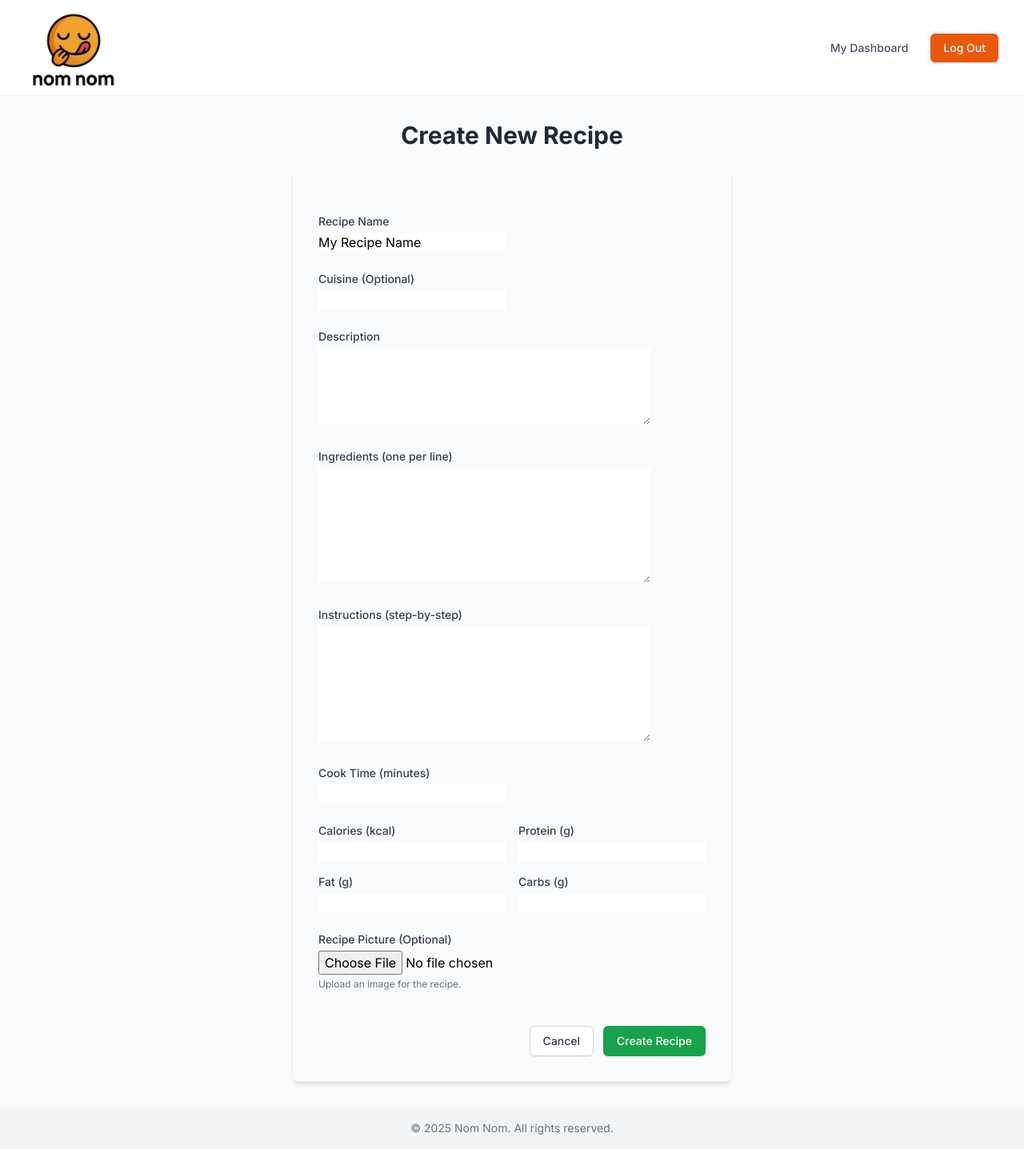
After one commit to ManavRaja/cs-2300-project, a Django app: page /user/createrecipe/ in a window 1280 px wide. The commit adds this page. Shown: the whole page at 80% size. Run offline with Django 5.2, Linux system fonts and the light colour scheme; some libraries are stand-ins or nearby versions.

Commit message:
full user CustomRecipe functionality; added form validation for (user, recipe_name) uniqueness constraint in view.py and forms.py

```diff
--- /dev/null
+++ b/recipe_site/main_app/forms.py
@@ -0,0 +1,69 @@
+from django import forms
+from .models import CustomRecipe, User, Recipe
+
+# Renamed form to match user's code and updated fields/widgets
+class RecipeForm(forms.ModelForm):
+    """
+    A ModelForm for creating and updating CustomRecipe instances.
+    It automatically handles the unique_together constraint validation
+    by checking against the user provided during instantiation.
+    """
+    class Meta:
+        model = CustomRecipe
+        # Updated fields list based on user's form
+        fields = [
+            'name', 'cuisine', 'description', 'ingredients',
+            'instructions', 'cook_time', 'calories', 'protein',
+            'fat', 'carbohydrates', 'picture'
+        ]
+        # Added widgets from user's form
+        widgets = {
+            'description': forms.Textarea(attrs={'rows': 4}),
+            'ingredients': forms.Textarea(attrs={'rows': 6}),
+            'instructions': forms.Textarea(attrs={'rows': 6}),
+        }
+        # Note: 'user' field is intentionally excluded from 'fields' list.
+        # It is assigned in the view/form logic.
+
+    def __init__(self, *args, **kwargs):
+        """
+        Initializes the form and expects 'user' to be passed in kwargs
+        when creating or editing a CustomRecipe.
+        """
+        # Get the user from the view kwargs if passed, otherwise None
+        self.user = kwargs.pop('user', None)
+        super().__init__(*args, **kwargs)
+
+    def clean(self):
+        """
+        Override clean() for custom validation beyond model validation.
+        ModelForm already handles unique_together based on the instance's user.
+        """
+        cleaned_data = super().clean()
+        return cleaned_data
+
+    def save(self, commit=True):
+        """
+        Override save to assign the user before saving the instance.
+        """
+        # Create the instance but don't save to DB yet
+        instance = super().save(commit=False)
+
+        # Assign the user obtained during form initialization
+        if self.user:
+            instance.user = self.user
+        elif not instance.pk:
+            raise ValueError("User must be provided to save a new CustomRecipe.")
+
+        # Now, save the instance to the database if commit=True
+        if commit:
+            # The unique_together constraint ('user', 'name') validation
+            # happened during form.is_valid(). If that failed, we wouldn't reach here.
+            # The instance.save() call might still raise an IntegrityError if
+            # there's a race condition or if validation was bypassed, but the form
+            # is the primary guard.
+            instance.save()
+            # If you have ManyToMany fields defined in the 'fields' list, save them
+            self.save_m2m()
+
+        return instance
--- /dev/null
+++ b/recipe_site/main_app/templates/main_app/create_recipe.html
@@ -0,0 +1,144 @@
+{% extends "main_app/user_layout.html" %}
+{% load static %} {# Load static if you need it for CSS/JS, though Tailwind is likely handled in user_layout.html #}
+
+{% block content %}
+<div class="max-w-2xl mx-auto px-4 sm:px-6 lg:px-8 py-8">
+
+  {# --- MODIFIED: Changed Heading --- #}
+  <h1 class="text-3xl font-bold text-gray-800 mb-6 text-center">
+    Create New Recipe
+  </h1>
+
+  {# Form for creating the recipe #}
+  {# The action attribute is often left blank to submit to the same URL (the create view) #}
+  <form method="post" enctype="multipart/form-data" class="bg-gray-50 p-6 sm:p-8 rounded-lg shadow-md space-y-6">
+    {% csrf_token %} {# Required for security in Django POST forms #}
+
+    {# Display non-field errors (e.g., validation errors affecting multiple fields) #}
+    {% if form.non_field_errors %}
+      <div class="bg-red-100 border border-red-400 text-red-700 px-4 py-3 rounded relative mb-4" role="alert">
+        <strong class="font-bold">Error!</strong>
+        <span class="block sm:inline">{{ form.non_field_errors }}</span>
+      </div>
+    {% endif %}
+
+    {# Render form fields using Tailwind styling #}
+
+    {# Recipe Name #}
+    <div>
+      <label for="{{ form.name.id_for_label }}" class="block text-sm font-medium text-gray-700 mb-1">Recipe Name</label>
+      {{ form.name }}
+      {% if form.name.errors %}
+        <p class="mt-1 text-xs text-red-600">{{ form.name.errors|striptags }}</p>
+      {% endif %}
+      {% if form.name.help_text %}
+        <p class="mt-1 text-xs text-gray-500">{{ form.name.help_text|safe }}</p>
+      {% endif %}
+    </div>
+
+    {# Cuisine #}
+    <div>
+      <label for="{{ form.cuisine.id_for_label }}" class="block text-sm font-medium text-gray-700 mb-1">Cuisine (Optional)</label>
+      {{ form.cuisine }}
+      {% if form.cuisine.errors %}
+        <p class="mt-1 text-xs text-red-600">{{ form.cuisine.errors|striptags }}</p>
+      {% endif %}
+    </div>
+
+    {# Description #}
+    <div>
+      <label for="{{ form.description.id_for_label }}" class="block text-sm font-medium text-gray-700 mb-1">Description</label>
+      {{ form.description }} {# Assumes widget=forms.Textarea in forms.py #}
+      {% if form.description.errors %}
+        <p class="mt-1 text-xs text-red-600">{{ form.description.errors|striptags }}</p>
+      {% endif %}
+    </div>
+
+    {# Ingredients #}
+    <div>
+      <label for="{{ form.ingredients.id_for_label }}" class="block text-sm font-medium text-gray-700 mb-1">Ingredients (one per line)</label>
+      {{ form.ingredients }} {# Assumes widget=forms.Textarea in forms.py #}
+      {% if form.ingredients.errors %}
+        <p class="mt-1 text-xs text-red-600">{{ form.ingredients.errors|striptags }}</p>
+      {% endif %}
+    </div>
+
+    {# Instructions #}
+    <div>
+      <label for="{{ form.instructions.id_for_label }}" class="block text-sm font-medium text-gray-700 mb-1">Instructions (step-by-step)</label>
+      {{ form.instructions }} {# Assumes widget=forms.Textarea in forms.py #}
+      {% if form.instructions.errors %}
+        <p class="mt-1 text-xs text-red-600">{{ form.instructions.errors|striptags }}</p>
+      {% endif %}
+    </div>
+
+    {# Cook Time #}
+    <div>
+      <label for="{{ form.cook_time.id_for_label }}" class="block text-sm font-medium text-gray-700 mb-1">Cook Time (minutes)</label>
+      {{ form.cook_time }}
+      {% if form.cook_time.errors %}
+        <p class="mt-1 text-xs text-red-600">{{ form.cook_time.errors|striptags }}</p>
+      {% endif %}
+    </div>
+
+    {# Nutritional Info - Grouped for layout #}
+    <div class="grid grid-cols-2 gap-4">
+      <div>
+        <label for="{{ form.calories.id_for_label }}" class="block text-sm font-medium text-gray-700 mb-1">Calories (kcal)</label>
+        {{ form.calories }}
+        {% if form.calories.errors %}<p class="mt-1 text-xs text-red-600">{{ form.calories.errors|striptags }}</p>{% endif %}
+      </div>
+      <div>
+        <label for="{{ form.protein.id_for_label }}" class="block text-sm font-medium text-gray-700 mb-1">Protein (g)</label>
+        {{ form.protein }}
+        {% if form.protein.errors %}<p class="mt-1 text-xs text-red-600">{{ form.protein.errors|striptags }}</p>{% endif %}
+      </div>
+      <div>
+        <label for="{{ form.fat.id_for_label }}" class="block text-sm font-medium text-gray-700 mb-1">Fat (g)</label>
+        {{ form.fat }}
+        {% if form.fat.errors %}<p class="mt-1 text-xs text-red-600">{{ form.fat.errors|striptags }}</p>{% endif %}
+      </div>
+      <div>
+        <label for="{{ form.carbohydrates.id_for_label }}" class="block text-sm font-medium text-gray-700 mb-1">Carbs (g)</label>
+        {{ form.carbohydrates }}
+        {% if form.carbohydrates.errors %}<p class="mt-1 text-xs text-red-600">{{ form.carbohydrates.errors|striptags }}</p>{% endif %}
+      </div>
+    </div>
+
+    {# Picture Upload #}
+    <div>
+      <label for="{{ form.picture.id_for_label }}" class="block text-sm font-medium text-gray-700 mb-1">Recipe Picture (Optional)</label>
+      {# --- REMOVED: Display of current picture --- #}
+      {{ form.picture }} {# Renders the file input #}
+      {% if form.picture.errors %}
+        <p class="mt-1 text-xs text-red-600">{{ form.picture.errors|striptags }}</p>
+      {% endif %}
+       {# --- MODIFIED: Help text --- #}
+       <p class="mt-1 text-xs text-gray-500">Upload an image for the recipe.</p>
+    </div>
+
+    {# Action Buttons #}
+    <div class="pt-5">
+      <div class="flex justify-end space-x-3">
+        {# --- MODIFIED: Cancel Button links to dashboard --- #}
+        {# IMPORTANT: Replace 'user_dashboard' with the actual name of your dashboard URL pattern #}
+        <a href="{% url 'user_dashboard' %}"
+           class="bg-white py-2 px-4 border border-gray-300 rounded-md shadow-sm text-sm font-medium text-gray-700 hover:bg-gray-50 focus:outline-none focus:ring-2 focus:ring-offset-2 focus:ring-indigo-500">
+          Cancel
+        </a>
+        {# --- MODIFIED: Submit Button text --- #}
+        <button type="submit"
+                class="inline-flex justify-center py-2 px-4 border border-transparent shadow-sm text-sm font-medium rounded-md text-white bg-green-600 hover:bg-green-700 focus:outline-none focus:ring-2 focus:ring-offset-2 focus:ring-green-500">
+          Create Recipe
+        </button>
+      </div>
+    </div>
+
+  </form> {# End Form #}
+
+</div> {# End Container #}
+
+{# Removed the block from edit_recipe.html for cleaner separation #}
+{# Add styles globally or via form widgets if needed #}
+
+{% endblock %}
--- a/recipe_site/main_app/templates/main_app/user_layout.html
+++ b/recipe_site/main_app/templates/main_app/user_layout.html
@@ -6,7 +6,7 @@
 {# Keep the navigation block consistent with the original user.html but include a logout button instead of the login, signup buttons #}
 
 <div class="flex items-center space-x-4">
-    <a href="{% url 'user_page' %}" class="text-gray-600 hover:text-orange-600 px-3 py-2 rounded-md text-sm font-medium transition duration-150 ease-in-out">
+    <a href="{% url 'user_dashboard' %}" class="text-gray-600 hover:text-orange-600 px-3 py-2 rounded-md text-sm font-medium transition duration-150 ease-in-out">
         My Dashboard
     </a>
     <a href="{% url 'logout' %}" class="bg-orange-600 hover:bg-orange-700 text-white px-4 py-2 rounded-md text-sm font-medium shadow transition duration-150 ease-in-out">
--- a/recipe_site/main_app/urls.py
+++ b/recipe_site/main_app/urls.py
@@ -2,10 +2,13 @@
 from . import views
 
 urlpatterns = [
-    path('', views.home, name='home'),
+    path('', views.home_view, name='home'),
     path('login/', views.login_view, name='login'),
     path('signup/', views.signup_view, name='signup'),
-    path('user/', views.user_page, name='user_page'),
+    path('user/', views.user_dashboard_view, name='user_dashboard'),
     path('logout', views.logout_view, name='logout'),
-    path('user/recipe/<int:recipe_id>/', views.recipe_detail, name='recipe_detail'),
+    path('user/recipe/<int:recipe_id>/', views.recipe_detail_view, name='recipe_detail'),
+    path('user/recipe/<int:recipe_id>/edit/', views.edit_recipe_view, name='edit_recipe'),
+    path('user/recipe/<int:recipe_id>/deleterecipe/', views.delete_recipe_view, name='delete_recipe'),
+    path('user/createrecipe/', views.create_recipe_view, name='create_recipe'),
 ]
--- a/recipe_site/main_app/views.py
+++ b/recipe_site/main_app/views.py
@@ -1,13 +1,17 @@
-from django.shortcuts import render, HttpResponse
+from django.shortcuts import render, HttpResponse, get_object_or_404, redirect
 from django.http import HttpResponseRedirect
 from django.urls import reverse
 from django.contrib.auth import authenticate, login, logout
 from django.contrib.auth.models import User
 from . models import CustomRecipe, PremadeRecipe, WeeklyMealPlan
+from .forms import RecipeForm
+
+
 
 # Create your views here.
-def home(request):
+def home_view(request):
     return render(request, 'main_app/homepage.html')
+
 
 
 def login_view(request):
@@ -20,7 +24,7 @@
             login(request, user)
             print(f'User: {username} logged in successfully')
             # Redirect user back to the same login page (user doesn't go anywhere)
-            return HttpResponseRedirect(reverse('user_page'))
+            return HttpResponseRedirect(reverse('user_dashboard'))
         else:
             print(f'Invalid login attempt with username: {username}')
             # Return an 'invalid login' error message
@@ -29,6 +33,8 @@
 
     # Render the login form
     return render(request, 'main_app/login.html')
+
+
 
 def signup_view(request):
     if request.method == 'POST':
@@ -64,7 +70,9 @@
 
     return render(request, 'main_app/signup.html')
 
-def user_page(request):
+
+
+def user_dashboard_view(request):
     if not request.user.is_authenticated:
         print('user not authenticated')
         return HttpResponseRedirect(reverse('login'))
@@ -76,37 +84,154 @@
             'custom_recipes': request.user.custom_recipes.all(),
         })
 
+
+
 def logout_view(request):
     logout(request)
     return render(request, 'main_app/homepage.html', {
         'logout_msg' : 'You have been logged out.'
     })
 
-def recipe_detail(request, recipe_id):
 
-    recipe_exists = CustomRecipe.objects.filter(id=recipe_id).exists()
-    recipe_is_users = CustomRecipe.objects.filter(id=recipe_id, user=request.user).exists()
 
+def recipe_detail_view(request, recipe_id):
+
+    # Before doing anything, check if the user is authenticated
+    # If not, redirect them to the login page
     if not request.user.is_authenticated:
         print('user not authenticated')
         return HttpResponseRedirect(reverse('login'))
 
-    elif not recipe_exists:
+    # Get vars indicating if recipe exists and if the user is the owner
+    recipe_exists = CustomRecipe.objects.filter(id=recipe_id).exists()
+    recipe_is_users = CustomRecipe.objects.filter(id=recipe_id, user=request.user).exists()
+
+    # Check if the recipe exists and if the user is the owner
+    if not recipe_exists:
         print(f'Recipe with ID {recipe_id} does not exist')
         # redirects user back to their user page if the recipe does not exist
         # this is primarily when the user tried to access a recipe by
         # manually entering the URL /recipe/<recipe_id_that_doesn't_exist>
-        return HttpResponseRedirect(reverse('user_page'))
+        return HttpResponseRedirect(reverse('user_dashboard'))
 
     elif not recipe_is_users:
         print(f'User: {request.user.username} is authenticated and but is NOT the owner of the recipe')
         # Get the recipe object
-        return HttpResponseRedirect(reverse('user_page'))
+        return HttpResponseRedirect(reverse('user_dashboard'))
 
     else:
-
         print(f'User: {request.user.username} is authenticated and IS the owner of the recipe!')
         print(f'{CustomRecipe.objects.filter(id=recipe_id)}')
         return render(request, 'main_app/recipe.html', {
             'recipe': CustomRecipe.objects.filter(id=recipe_id).first(),
         })
+
+
+
+def edit_recipe_view(request, recipe_id):
+    """
+    View function to handle editing an existing custom recipe.
+    Ensures the user owns the recipe and uses RecipeForm correctly.
+    """
+    # Get the recipe object or return a 404 error if not found
+    recipe = get_object_or_404(CustomRecipe, pk=recipe_id)
+
+    # Check if the logged-in user owns this recipe.
+    if recipe.user != request.user:
+        # redirect to user dashboard b/c user cannot edit other people's recipes
+        print(f'User: {request.user.username} attempted to edit recipe {recipe_id} owned by {recipe.user.username}')
+        return redirect('user_dashboard')
+
+    if request.method == 'POST':
+        # If the form was submitted, bind the POST data and files to the form,
+        # specifying the instance to update the existing recipe.
+        form = RecipeForm(request.POST, request.FILES, instance=recipe, user=request.user)
+        if form.is_valid():
+            # Form validation
+            # check for the (user, name) uniqueness constraint
+            try:
+                form.save() # Save the changes to the database
+                # Redirect to the recipe detail page after successful edit
+                return redirect('recipe_detail', recipe_id=recipe.id)
+
+            except ValueError as e: # Catch potential errors from form.save()
+                 form.add_error(None, str(e))
+
+            except Exception as e: # Catch other potential saving errors
+                 print(f"Error updating recipe {recipe_id}: {e}") # Log the error
+                 form.add_error(None, "Already have a recipe with that name.") # Add error to form
+
+    else:
+        # If it's a GET request create a form instance popualted
+        # with the existing recipe data
+        form = RecipeForm(instance=recipe, user=request.user)
+
+    # Prepare the context dictionary to pass to the template
+    context = {
+        'form': form,
+        'recipe': recipe # Pass the recipe object for use in the template (e.g., title)
+    }
+    # Render the template used for editing recipes.
+    return render(request, 'main_app/edit_recipe.html', context)
+
+
+
+def delete_recipe_view(request, recipe_id):
+    # Get the recipe object or return a 404 error if not found
+    recipe = get_object_or_404(CustomRecipe, pk=recipe_id)
+    # Optional: Check if the logged-in user owns this recipe if necessary
+    if recipe.user != request.user:
+        # Unauthorized access
+        print(f'User: {request.user.username} is authenticated and but is NOT the owner of the recipe')
+        return redirect('user_dashboard')
+
+    if request.method == 'POST':
+        # If the form was submitted, delete the recipe
+        recipe.delete()
+        # Redirect to the user page after successful deletion
+        return redirect('user_dashboard')
+    else:
+        print(f'User: {request.user.username} is authenticated and IS the owner of the recipe BUT its not a POST request!')
+        return redirect('user_dashboard')
+
+
+
+def create_recipe_view(request):
+    """
+    View function to handle the creation of a new custom recipe.
+
+    - Renders the recipe form on GET request.
+    - Processes submitted form data on POST request.
+    - Uses RecipeForm which associates the new recipe with the logged-in user before saving.
+    - Redirects to the new recipe's detail page upon successful creation.
+    """
+    if request.method == 'POST':
+        # If the form was submitted, bind the POST data and files to the form
+        # Pass the logged-in user to the form's constructor
+        form = RecipeForm(request.POST, request.FILES, user=request.user)
+        if form.is_valid():
+            try:
+                # Directly call form.save() which handles user assignment and commit
+                new_recipe = form.save()
+                # Redirect to the detail page of the newly created recipe
+                return redirect('recipe_detail', recipe_id=new_recipe.id)
+
+            except ValueError as e:
+                # Handle errors from form.save()
+                form.add_error(None, str(e)) # Adds error to display it at top of the form
+
+            except Exception as e:
+                # Catch other potential erros not from form validation
+                print(f"Error saving recipe: {e}")
+                form.add_error(None, "Already have a recipe with that name.") # Add error to form
+
+    else:
+        # If it's a GET request, create a form instance.
+        form = RecipeForm(user=request.user)
+
+    # Prepare the context dictionary to pass to the template.
+    context = {
+        'form': form
+    }
+    # Render the template used for creating recipes.
+    return render(request, 'main_app/create_recipe.html', context)
```
Also changed, not shown: recipe_site/main_app/models.py (+12 -13 lines), recipe_site/main_app/templates/main_app/edit_recipe.html (added, +148 -0 lines), recipe_site/main_app/templates/main_app/recipe.html (+33 -4 lines), recipe_site/main_app/templates/main_app/user.html (+8 -5 lines), recipe_site/main_app/migrations/0002_alter_customrecipe_name_alter_premaderecipe_name.py (added), recipe_site/main_app/migrations/0003_alter_customrecipe_name_alter_premaderecipe_name.py (added), recipe_site/main_app/migrations/0004_alter_customrecipe_name_alter_premaderecipe_name_and_more.py (added).
